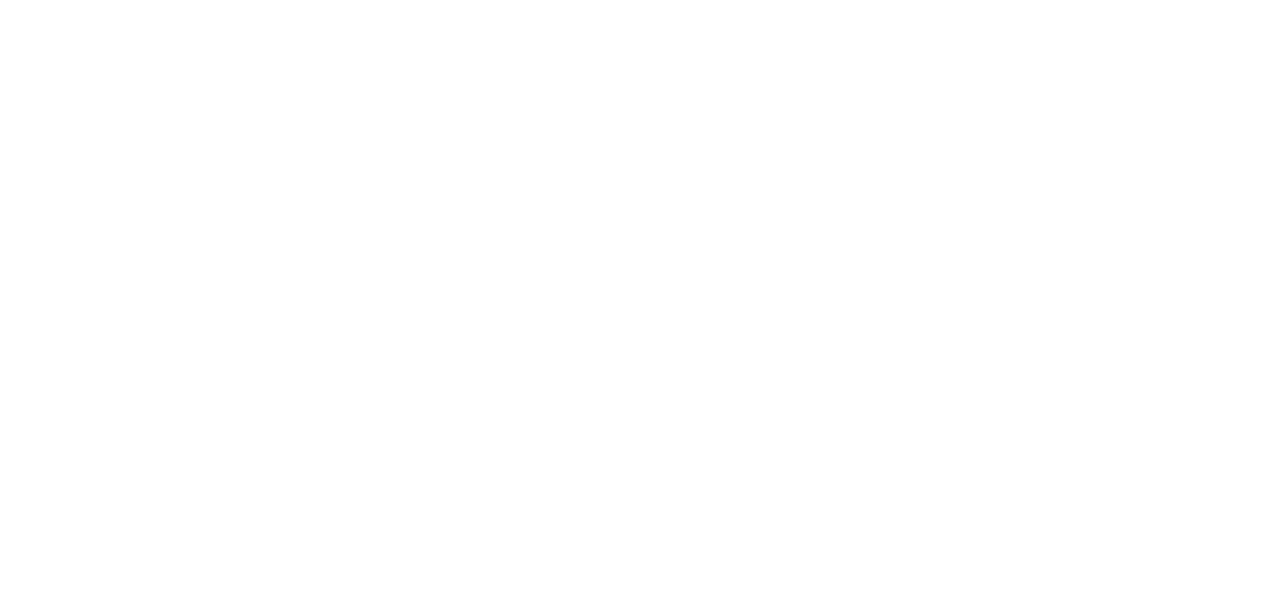
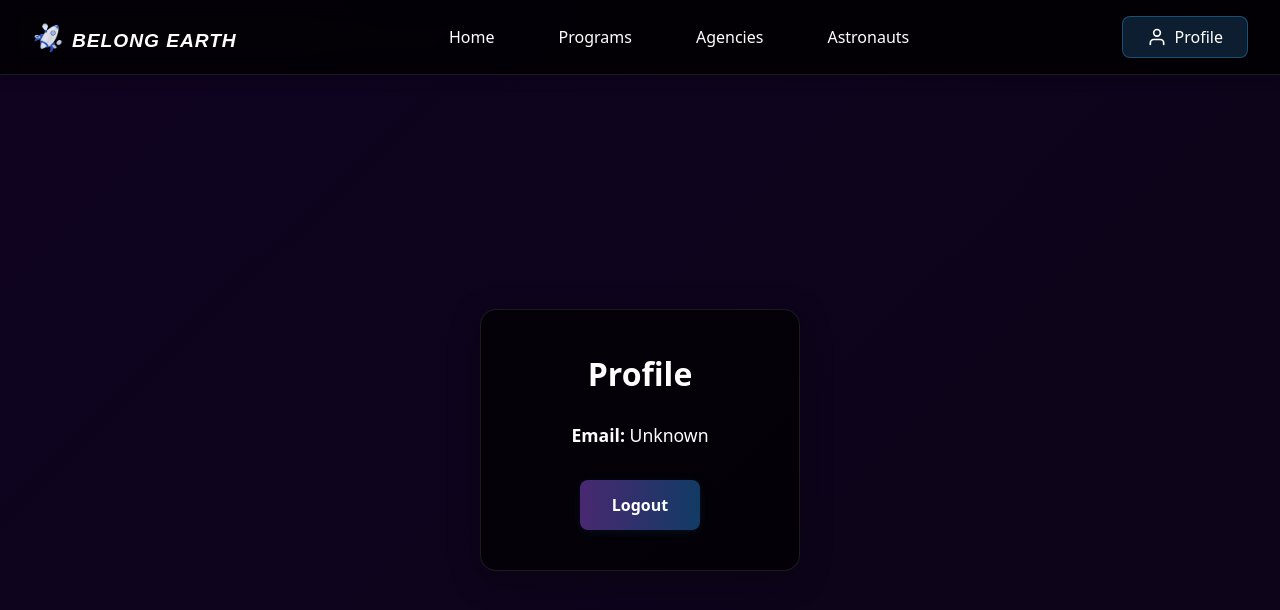
Before and after one commit to m-elhamlaoui/development-platform-jihane, a React (Vite) app: page /#/profile in a window 1280 px wide. Before the commit this address had no page. Shown: the top 610 px of the page. Built offline with nearby package versions, Linux system fonts and the light colour scheme.

Commit message:
enhance authentification

```diff
--- a/src/App.tsx
+++ b/src/App.tsx
@@ -11,6 +11,7 @@ import ProgramDetails from './components/ProgramDetails';
 import Astronauts from './components/Astronauts';
 import AstronautDetails from './components/AstronautDetails';
 import { ToastContainer } from 'react-toastify';
+import Profilepage from './pages/Profilepage';
 
 function App() {
   return (
@@ -83,6 +84,14 @@ function App() {
             </main>
           </>
         } />
+        <Route path="/profile" element={
+          <>
+            <Header />
+            <main className="main-content">
+              <Profilepage />
+            </main>
+          </>
+        } />
       </Routes>
       <ToastContainer />
     </Router>
--- a/src/components/Header.tsx
+++ b/src/components/Header.tsx
@@ -151,7 +151,10 @@ const Header: React.FC = () => {
         </Link>
       </nav>
 
-      <button style={styles.profileButton}>
+      <Link
+        to="/profile"
+        style={styles.profileButton}
+      >
         <svg
           style={styles.profileIcon}
           xmlns="http://www.w3.org/2000/svg"
@@ -166,7 +169,7 @@ const Header: React.FC = () => {
           <circle cx="12" cy="7" r="4"></circle>
         </svg>
         Profile
-      </button>
+      </Link>
     </header>
   );
 };
--- a/src/components/Signin/signinform.tsx
+++ b/src/components/Signin/signinform.tsx
@@ -18,31 +18,35 @@ const Signinform = () => {
   const handleSubmit = async(e: React.FormEvent) => {
     e.preventDefault();
     try{
+      console.log('Attempting to login with:', { email });
       const response = await fetch('http://localhost:8080/api/login', {
         method: 'POST',
         headers: {
-          'Content-Type': 'application/json'
+          'Content-Type': 'application/json',
+          'Accept': 'application/json'
         },
+        credentials: 'include',
         body: JSON.stringify({ email, password })
       });
 
+      console.log('Response status:', response.status);
+      const data = await response.json();
+      console.log('Response data:', data);
+
       if (!response.ok) {
-        // If response status not 2xx, throw error to be caught below
-        const errorData = await response.json();
-        throw new Error(errorData.error || 'Login failed');
+        throw new Error(data.error || 'Login failed');
       }
-
-      const data = await response.json();
 
       // Save token (e.g., localStorage or context)
       localStorage.setItem('token', data.token);
+      localStorage.setItem('email', email);
 
       toast.success("User logged in successfully");
 
       // Redirect to homepage or protected route
       navigate('/homepage');
     } catch (error: any) {
-      console.error("Error logging in:", error.message);
+      console.error("Error logging in:", error);
       toast.error(`Login failed: ${error.message}`);
     }
   };
--- /dev/null
+++ b/src/pages/Profilepage.tsx
@@ -0,0 +1,61 @@
+import React from 'react';
+import { useNavigate } from 'react-router-dom';
+
+const Profilepage: React.FC = () => {
+  const navigate = useNavigate();
+  // Try to get email from localStorage (if you store it there on login/signup)
+  const email = localStorage.getItem('email');
+
+  const handleLogout = () => {
+    localStorage.removeItem('token');
+    localStorage.removeItem('email');
+    navigate('/signin');
+  };
+
+  return (
+    <div style={{
+      minHeight: '100vh',
+      display: 'flex',
+      alignItems: 'center',
+      justifyContent: 'center',
+      background: 'linear-gradient(135deg, #0F0320 0%, #0C0417 100%)',
+      paddingTop: '80px',
+    }}>
+      <div style={{
+        background: 'rgba(0,0,0,0.7)',
+        borderRadius: '16px',
+        padding: '2.5rem',
+        boxShadow: '0 8px 32px rgba(0,0,0,0.3)',
+        border: '1px solid rgba(255,255,255,0.1)',
+        minWidth: '320px',
+        maxWidth: '90vw',
+        color: 'white',
+        textAlign: 'center',
+      }}>
+        <h1 style={{ fontSize: '2rem', fontWeight: 700, marginBottom: '1.5rem' }}>Profile</h1>
+        <div style={{ marginBottom: '2rem' }}>
+          <p style={{ fontSize: '1.1rem', marginBottom: '0.5rem' }}><strong>Email:</strong> {email || 'Unknown'}</p>
+        </div>
+        <button
+          onClick={handleLogout}
+          style={{
+            background: 'linear-gradient(90deg, #492871 0%, #113B65 100%)',
+            color: 'white',
+            border: 'none',
+            padding: '0.8rem 2rem',
+            borderRadius: '8px',
+            fontWeight: 600,
+            fontSize: '1rem',
+            cursor: 'pointer',
+            transition: 'all 0.2s',
+            boxShadow: '0 2px 8px rgba(52,152,219,0.1)',
+          }}
+        >
+          Logout
+        </button>
+      </div>
+    </div>
+  );
+};
+
+export default Profilepage;
--- a/src/pages/Signinpage.tsx
+++ b/src/pages/Signinpage.tsx
@@ -2,42 +2,24 @@ import background  from "../components/Assets/22.jpg";
 import rocket from "../components/Assets/Logo.png"
 import Signinform from "../components/Signin/signinform";
 const Signin = () => {
-
   return (
-    <>
-    <div className=" bg-no-repeat  w-screen h-screen bg-cover bg-center "
-      style={{
-        backgroundImage: `url(${background})`
-      }}
-    >
-      <div className="w-1/2 flex flex-col justify-between p-10  text-white grid grid-cols-2 gap-345">
-        <div className="flex items-center mb-6">
-          <div className="absolute top-0 left-0 m-4 flex flex-row items-start">
-            <img
-                className="h-8 w-8 object-cover mr-2  "
-                src={rocket}
-                alt="Logo"
-              />
-            <h1 className="font-orbitron text-l font-bold mt-2 text-white italic tracking-wide ">
-              BELONG EARTH
-            </h1>
+    <div className="min-h-screen w-full bg-no-repeat bg-cover bg-center flex items-center justify-center" style={{ backgroundImage: `url(${background})` }}>
+      <div className="w-full max-w-4xl mx-auto flex flex-col md:flex-row items-center justify-between p-4 md:p-10 text-white gap-8 md:gap-20">
+        <div className="flex flex-col items-center md:items-start w-full md:w-1/2 relative">
+          <div className="flex items-center mb-6">
+            <img className="h-10 w-10 object-cover mr-2" src={rocket} alt="Logo" />
+            <h1 className="font-orbitron text-lg md:text-xl font-bold text-white italic tracking-wide">BELONG EARTH</h1>
           </div>
-          <div className="absolute top-3/4 left-6 text-xL flex flex-col items-start  ">
-            <h1 className="text-white font-bold italic text-5xl ">PREPARE FOR LAUNCH</h1>
-            <h1 className="text-purple-500 font-bold italic text-5xl ">
-              Sign in NOW!!
-            </h1>
+          <div className="mt-8 md:mt-20 text-center md:text-left">
+            <h1 className="text-white font-bold italic text-3xl md:text-5xl">PREPARE FOR LAUNCH</h1>
+            <h1 className="text-purple-500 font-bold italic text-2xl md:text-5xl mt-2">Sign in NOW!!</h1>
           </div>
         </div>
-        <div className=" w-100 mt-5 flex justify-center items-center  bg-opacity-50 pt-80 w-full h-full rounded-lg shadow-lg pr-100">
+        <div className="w-full md:w-1/2 flex justify-center items-center bg-opacity-50 rounded-lg shadow-lg">
           <Signinform />
         </div>
       </div>
     </div>
-
-
-
-    </>
   )
 }
 
```
Also changed, not shown: 8 other files (tests, documents, lock files or other folders).
